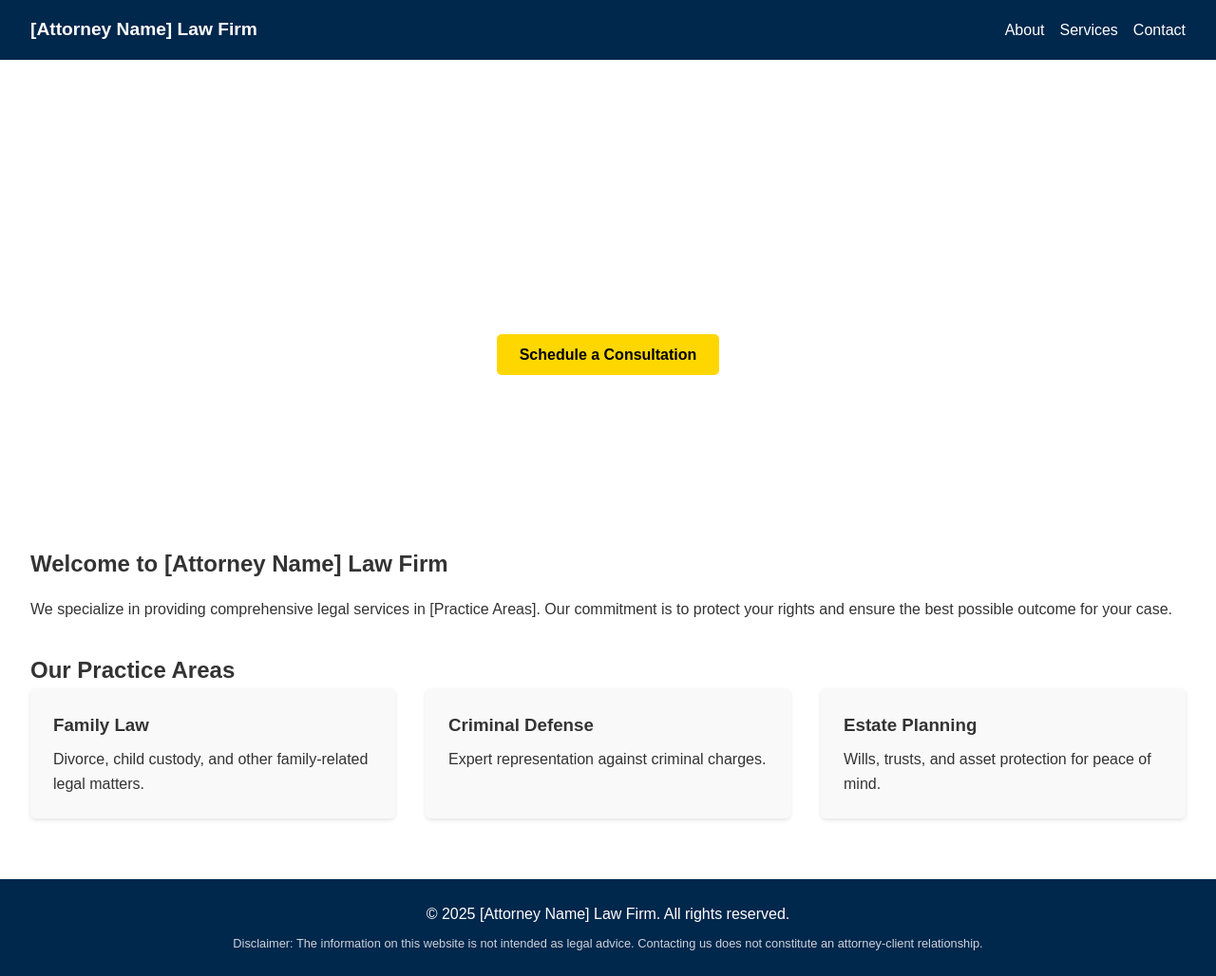
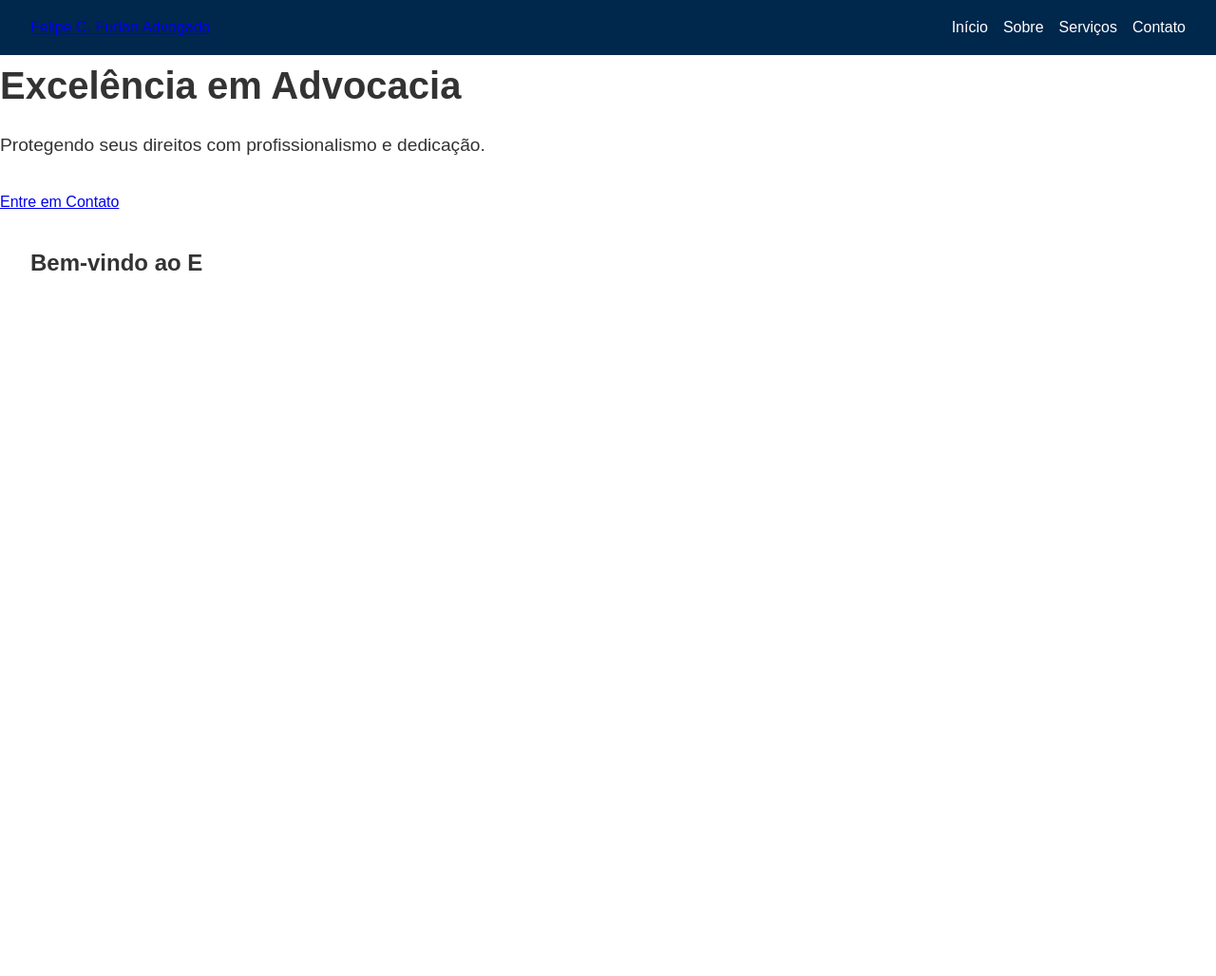
Before and after one commit to gvizas/law-firm-website, a plain HTML site: page index.html in a window 1280 px wide. Shown: the whole page at 95% size. After the commit the page ends 800 px from the top, so only its background shows below. Drawn offline with Linux system fonts and the light colour scheme.

Commit message:
Update index.html

```diff
--- a/index.html
+++ b/index.html
@@ -1,74 +1,39 @@
 <!DOCTYPE html>
-<html lang="en">
+<html lang="pt-BR">
 <head>
-  <meta charset="UTF-8" />
-  <meta name="description" content="Welcome to [Attorney Name]'s Law Practice">
+  <meta charset="UTF-8">
+  <meta name="description" content="Escritório de advocacia de Felipe C. Furlan">
   <meta name="viewport" content="width=device-width, initial-scale=1.0">
-  <title>Home | [Attorney Name] Law Firm</title>
+  <title>Felipe C. Furlan | Advogado</title>
   <link rel="stylesheet" href="styles.css">
 </head>
 <body>
-  <!-- Navigation -->
-  <header>
-    <nav class="navbar">
-      <a href="index.html" class="logo">[Attorney Name] Law Firm</a>
+  <!-- Navegação -->
+  <header class="site-header">
+    <nav class="navbar container">
+      <a href="index.html" class="brand">
+        Felipe C. Furlan
+        <span>Advogado</span>
+      </a>
       <ul class="nav-links">
-        <li><a href="about.html">About</a></li>
-        <li><a href="services.html">Services</a></li>
-        <li><a href="contact.html">Contact</a></li>
+        <li><a href="index.html" class="active">Início</a></li>
+        <li><a href="about.html">Sobre</a></li>
+        <li><a href="services.html">Serviços</a></li>
+        <li><a href="contact.html">Contato</a></li>
       </ul>
     </nav>
   </header>
 
-  <!-- Hero Section -->
-  <section class="hero">
-    <div class="hero-content">
-      <h1>Expert Legal Counsel for Your Peace of Mind</h1>
-      <p>Serving clients in [Location] with integrity, dedication, and results.</p>
-      <a href="contact.html" class="btn">Schedule a Consultation</a>
+  <!-- Seção Hero -->
+  <section class="hero-section">
+    <div class="hero-content container">
+      <h1>Excelência em Advocacia</h1>
+      <p>Protegendo seus direitos com profissionalismo e dedicação.</p>
+      <a href="contact.html" class="btn-primary">Entre em Contato</a>
     </div>
   </section>
 
-  <!-- Main Content -->
-  <main>
-    <section class="intro">
-      <h2>Welcome to [Attorney Name] Law Firm</h2>
-      <p>
-        We specialize in providing comprehensive legal services in [Practice Areas].
-        Our commitment is to protect your rights and ensure the best possible outcome for your case.
-      </p>
-    </section>
-
-    <section class="practice-areas">
-      <h2>Our Practice Areas</h2>
-      <div class="practice-grid">
-        <div class="practice-item">
-          <h3>Family Law</h3>
-          <p>Divorce, child custody, and other family-related legal matters.</p>
-        </div>
-        <div class="practice-item">
-          <h3>Criminal Defense</h3>
-          <p>Expert representation against criminal charges.</p>
-        </div>
-        <div class="practice-item">
-          <h3>Estate Planning</h3>
-          <p>Wills, trusts, and asset protection for peace of mind.</p>
-        </div>
-      </div>
-    </section>
-  </main>
-
-  <!-- Footer -->
-  <footer>
-    <p>&copy; <span id="year"></span> [Attorney Name] Law Firm. All rights reserved.</p>
-    <p class="disclaimer">
-      Disclaimer: The information on this website is not intended as legal advice. Contacting us does not constitute an attorney-client relationship.
-    </p>
-  </footer>
-
-  <script>
-    // Update the year automatically
-    document.getElementById('year').textContent = new Date().getFullYear();
-  </script>
-</body>
-</html>
+  <!-- Seção Destaques -->
+  <main class="container">
+    <section class="highlights">
+      <h2>Bem-vindo ao E
```
